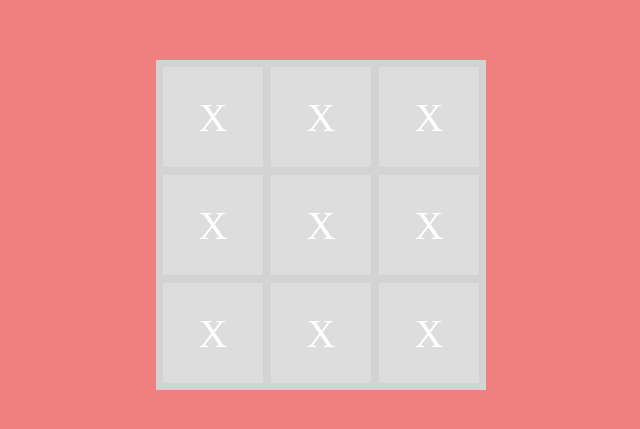
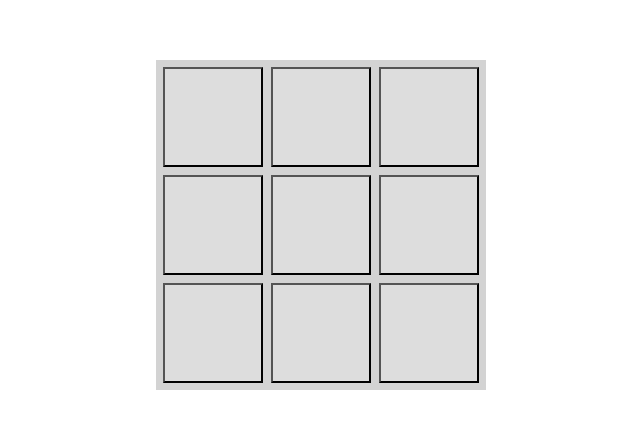
Before and after one commit to HassanObeid89/Tic-Tac-Toe, a React (Create React App) app: page / in a window 1280 px wide. Shown: the part 175-604 px from the top of the page, without its empty margins (319-959 px from the left). Built offline with nearby package versions, Linux system fonts and the light colour scheme.

Commit message:
Set X or O in the clicked cell depending on player turn.

```diff
--- a/src/components/Board.jsx
+++ b/src/components/Board.jsx
@@ -1,23 +1,35 @@
-import React from "react";
+import {useState} from "react";
 import Square from "./Square";
 
 export default function Board() {
+  const [isXturn, setIsXturn] = useState(true);
+  const [board, setBoard] = useState(Array(9).fill(''));
+  console.log(board)
+  function handleClick(index){
+    let copyBoard = board
+    if (copyBoard[index]){
+      return
+    }
+    copyBoard[index] = isXturn ? "X":"O"
+    setIsXturn(!isXturn)
+    setBoard(copyBoard)
+  }
   return (
     <div className="board-container">
       <div className="board-row">
-        <Square />
-        <Square />
-        <Square />
+        <Square value={board[0]} handleClick={()=>handleClick(0)} />
+        <Square value={board[1]} handleClick={()=>handleClick(1)}/>
+        <Square value={board[2]} handleClick={()=>handleClick(2)}/>
       </div>
       <div className="board-row">
-        <Square />
-        <Square />
-        <Square />
+        <Square value={board[3]} handleClick={()=>handleClick(3)}/>
+        <Square value={board[4]} handleClick={()=>handleClick(4)}/>
+        <Square value={board[5]} handleClick={()=>handleClick(5)}/>
       </div>
       <div className="board-row">
-        <Square />
-        <Square />
-        <Square />
+        <Square value={board[6]} handleClick={()=>handleClick(6)}/>
+        <Square value={board[7]} handleClick={()=>handleClick(7)}/>
+        <Square value={board[8]} handleClick={()=>handleClick(8)}/>
       </div>
     </div>
   );
--- a/src/components/Square.jsx
+++ b/src/components/Square.jsx
@@ -1,7 +1,9 @@
-import React from 'react'
+import React from "react";
 
-export default function Square() {
+export default function Square({ handleClick, value }) {
   return (
-    <div className='cell'>X</div>
-  )
+    <button onClick={handleClick} className="cell">
+      {value}
+    </button>
+  );
 }
--- a/src/css/_base/layout.css
+++ b/src/css/_base/layout.css
@@ -4,5 +4,4 @@
   body {
     margin: 0;
     padding: 0;
-    background: lightcoral;
   }
--- a/src/css/components/square.css
+++ b/src/css/components/square.css
@@ -8,4 +8,6 @@
     align-items: center;
     font-size: 40px;
     color: white;
+    cursor: pointer;
+    /* border: 1px gray solid; */
 }
```
